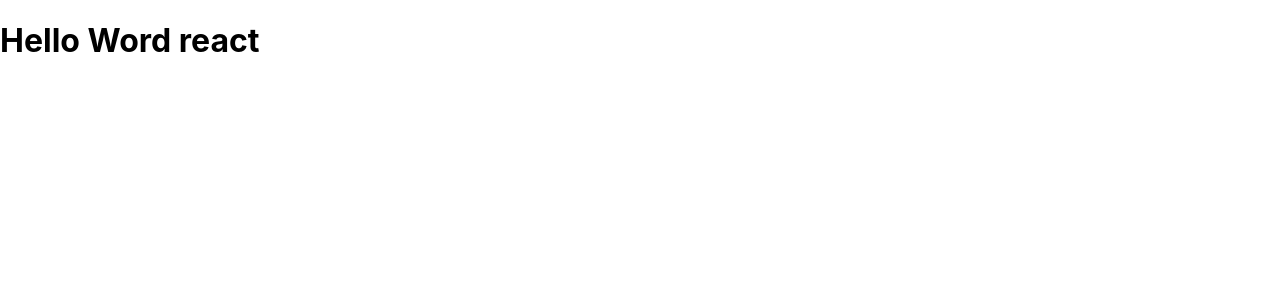
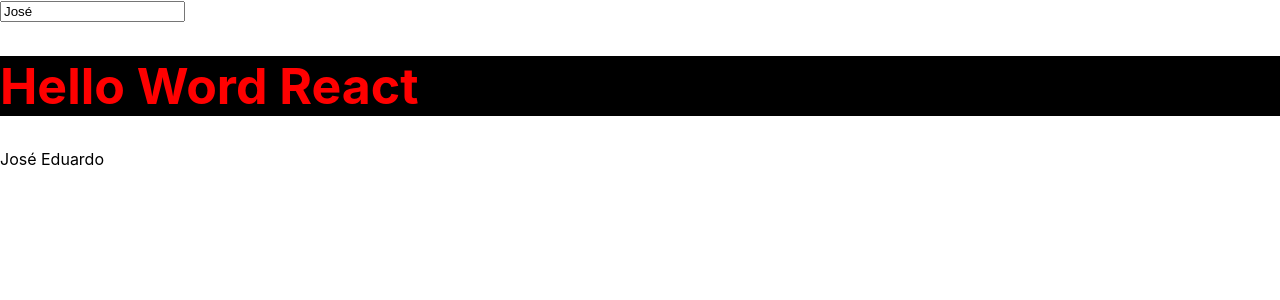
Before and after one commit to jos3duardo/iniciando-com-react, a React (Create React App) app: page / in a window 1280 px wide. Shown: the top 300 px of the page. Built offline with nearby package versions, Linux system fonts and the light colour scheme.

Commit message:
state e o ciclo de vda. entendendo sobre props

```diff
--- a/src/HelloWord.js
+++ b/src/HelloWord.js
@@ -1,10 +1,26 @@
 import React, {Component} from 'react'
+import StateInput from "./StateInput";
+class HelloWord extends Component {
+    constructor(props){
+        super(props)
 
-class HelloWord extends Component {
+        this.state = {
+            name: 'José Eduardo'
+        }
+    }
     render() {
+        const result = 4
+        const style = {
+            color: '#ff0000',
+            fontSize: 50,
+            backgroundColor: '#000000'
+        }
         return(
             <div className="my-class-reom-react">
-                <h1>Hello Word react</h1>
+                {/* this is my first component */}
+                <StateInput />
+                <h1 style={style}>Hello Word React</h1>
+                <span>{this.state.name}</span>
             </div>
         )
     }
--- /dev/null
+++ b/src/StateInput.js
@@ -0,0 +1,23 @@
+import React, {Component} from 'react'
+
+class StateInput extends Component{
+
+    constructor(props) {
+        super(props);
+        this.state = {
+            name: ''
+        }
+        setTimeout( () => {
+            this.setState({
+                name: 'José'
+            })
+        },1000 )
+    }
+
+    render() {
+        return(
+            <div><input type="text" value={this.state.name}/></div>
+        )
+    }
+}
+export default StateInput
```
